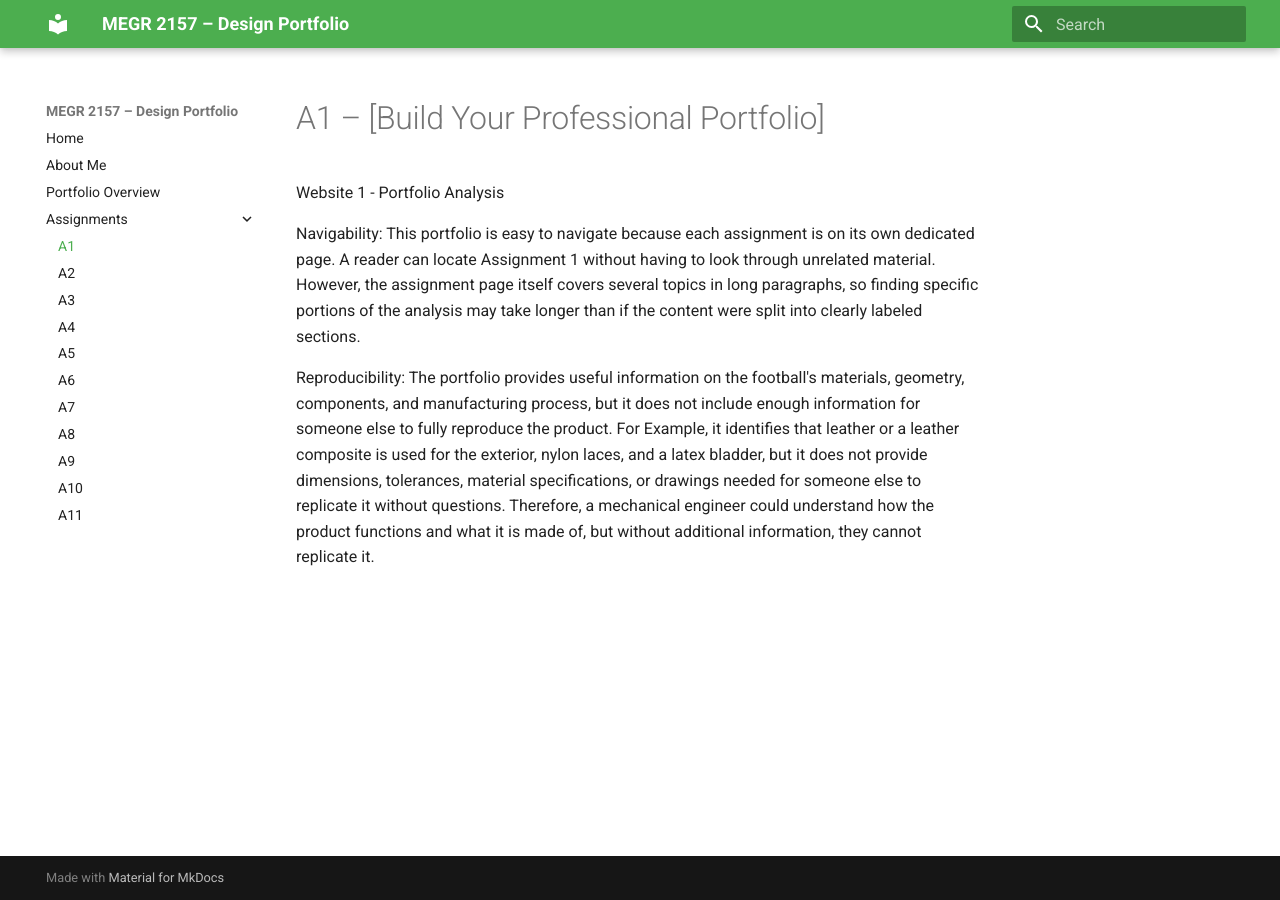
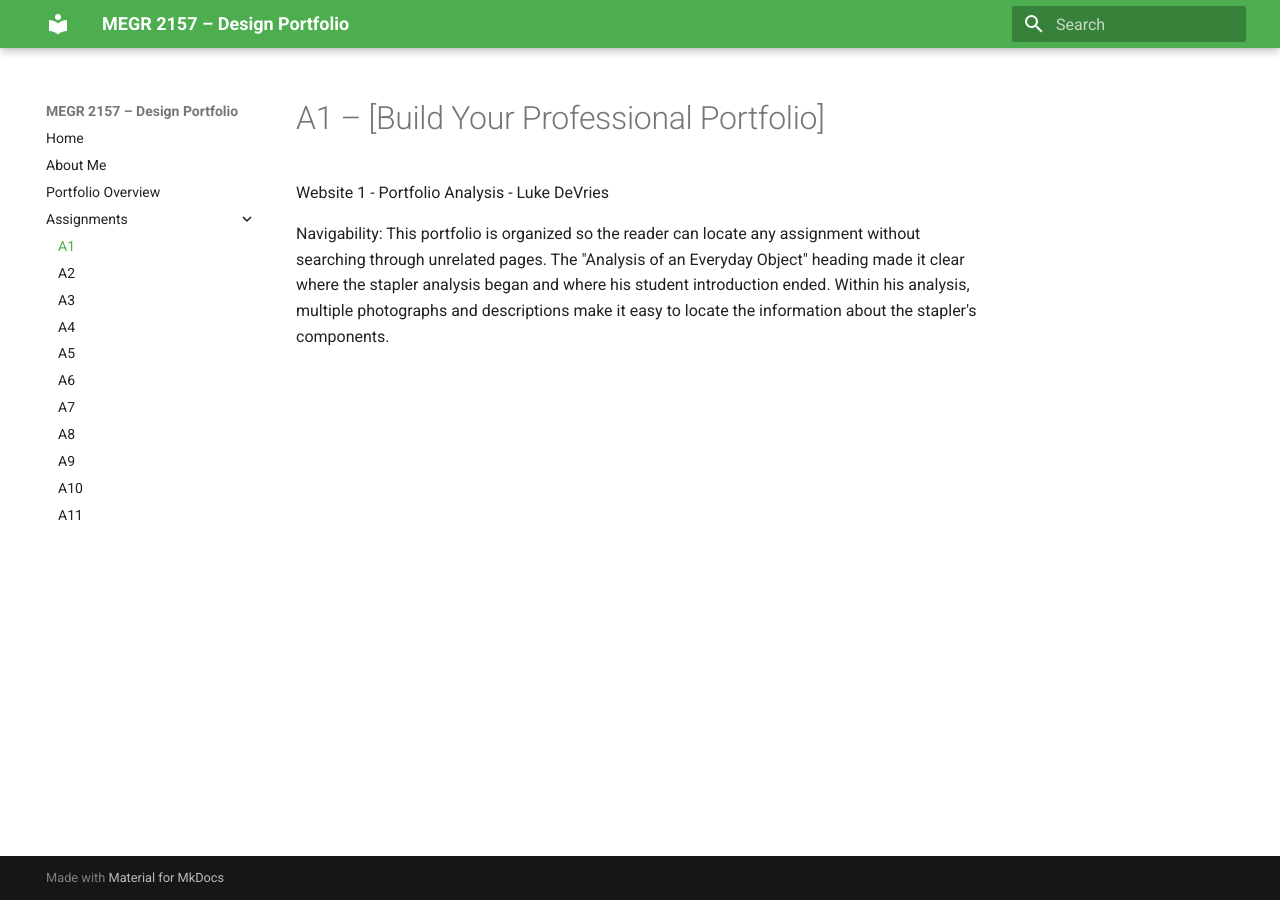
Before and after one commit to bbare4/Brysons-MEGR2156-portfolio, an MkDocs documentation site: the page built from docs/assignments/A01/index.md, in a window 1280 px wide. Built offline with MkDocs 1.6.1 and Material for MkDocs 9.7.7, drawn with Linux system fonts in a browser that asks for light colours.

Commit message:
Revise portfolio analysis for better clarity
Updated the portfolio analysis for clarity and organization.

```diff
--- a/docs/assignments/A01/index.md
+++ b/docs/assignments/A01/index.md
@@ -1,6 +1,4 @@
 # A1 – [Build Your Professional Portfolio]
-Website 1 - Portfolio Analysis
+Website 1 - Portfolio Analysis - Luke DeVries
 
-Navigability: This portfolio is easy to navigate because each assignment is on its own dedicated page. A reader can locate Assignment 1 without having to look through unrelated material. However, the assignment page itself covers several topics in long paragraphs, so finding specific portions of the analysis may take longer than if the content were split into clearly labeled sections.
-
-Reproducibility: The portfolio provides useful information on the football's materials, geometry, components, and manufacturing process, but it does not include enough information for someone else to fully reproduce the product. For Example, it identifies that leather or a leather composite is used for the exterior, nylon laces, and a latex bladder, but it does not provide dimensions, tolerances, material specifications, or drawings needed for someone else to replicate it without questions. Therefore, a mechanical engineer could understand how the product functions and what it is made of, but without additional information, they cannot replicate it.
+Navigability: This portfolio is organized so the reader can locate any assignment without searching through unrelated pages. The "Analysis of an Everyday Object" heading made it clear where the stapler analysis began and where his student introduction ended. Within his analysis, multiple photographs and descriptions make it easy to locate the information about the stapler's components.
```
